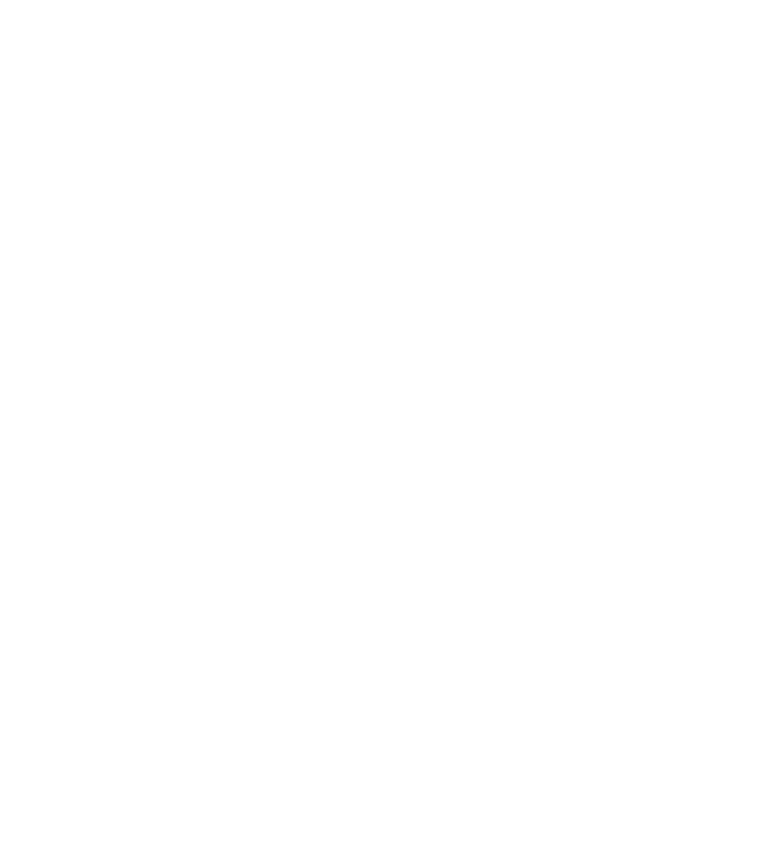
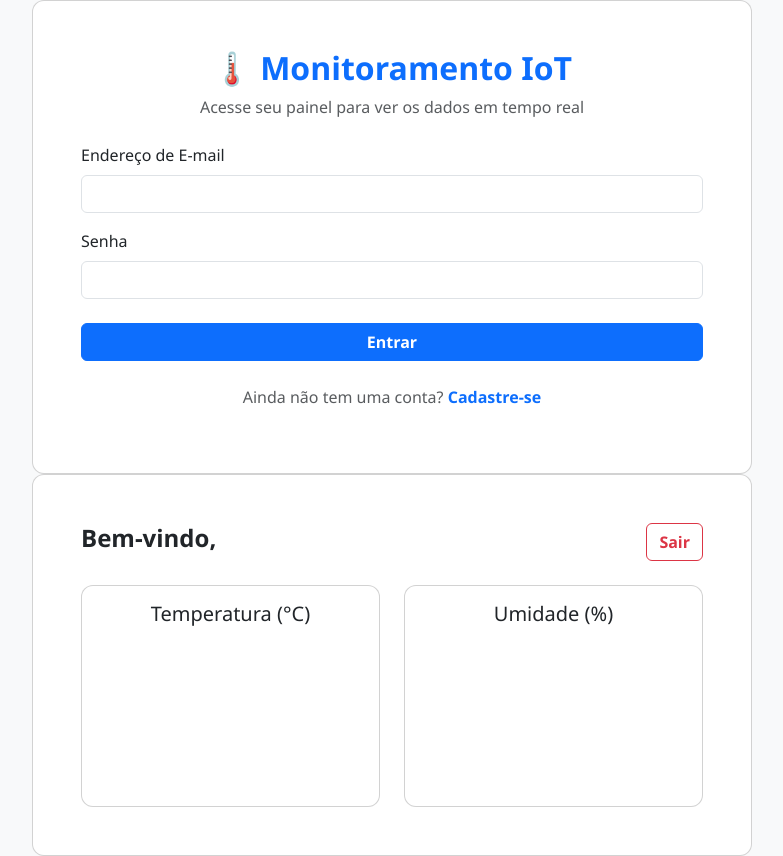
Before and after one commit to FranciscoPedro06/esp-32-atv1, a plain HTML site: page index.html in a window 1280 px wide. Shown: the whole page, without its empty margins (236-1019 px from the left). Before the commit the page ends 800 px from the top, so only its background shows below. Drawn offline with nearby package versions, Linux system fonts and the light colour scheme.

Commit message:
Html pronto com bootstrap

```diff
--- a/assets/css/style.css
+++ b/assets/css/style.css
@@ -0,0 +1,7 @@
+body {
+  font-family: "Segoe UI", Tahoma, Geneva, Verdana, sans-serif;
+}
+
+.card {
+  border-radius: 12px;
+}
--- a/index.html
+++ b/index.html
@@ -1,11 +1,78 @@
 <!DOCTYPE html>
-<html lang="en">
+<html lang="pt-BR">
 <head>
-    <meta charset="UTF-8">
-    <meta name="viewport" content="width=device-width, initial-scale=1.0">
-    <title>Document</title>
+  <meta charset="UTF-8">
+  <meta name="viewport" content="width=device-width, initial-scale=1.0">
+  <title>Monitoramento IoT - Dashboard</title>
+  <link href="https://cdn.jsdelivr.net/npm/bootstrap@5.3.0/dist/css/bootstrap.min.css" rel="stylesheet">
+  <link rel="preconnect" href="https://fonts.googleapis.com">
+  <link rel="preconnect" href="https://fonts.gstatic.com" crossorigin>
+  <link href="https://fonts.googleapis.com/css2?family=Inter:wght@400;600;700&display=swap" rel="stylesheet">
+  <link rel="stylesheet" href="assets/css/style.css">
 </head>
-<body>
+<body class="bg-light">
 
+  <div class="container centered-container">
+    <div class="row justify-content-center w-100">
+      <div class="col-lg-8 col-md-10">
+        <div id="login-container" class="card custom-card">
+          <div class="card-body p-5">
+            <div class="text-center mb-4">
+              <h2 class="fw-bold text-primary">🌡️ Monitoramento IoT</h2>
+              <p class="text-muted" id="auth-header-text">Acesse seu painel para ver os dados em tempo real</p>
+            </div>
+
+            <form id="auth-form">
+              <div class="mb-3">
+                <label for="email" class="form-label">Endereço de E-mail</label>
+                <input type="email" class="form-control" id="email" required>
+              </div>
+              <div class="mb-4">
+                <label for="password" class="form-label">Senha</label>
+                <input type="password" class="form-control" id="password" required>
+              </div>
+              <button type="submit" id="submit-btn" class="btn btn-primary w-100 fw-bold">Entrar</button>
+              <div id="login-error" class="text-danger mt-3 text-center"></div>
+            </form>
+
+            <p class="mt-4 text-center text-muted">
+              Ainda não tem uma conta? <a href="#" id="toggle-auth-mode" class="fw-bold text-decoration-none">Cadastre-se</a>
+            </p>
+          </div>
+        </div>
+
+        <div id="dashboard" class="card custom-card">
+          <div class="card-body p-5">
+            <div class="d-flex justify-content-between align-items-center mb-4">
+              <h4 class="fw-bold">Bem-vindo, <span id="user-id-display"></span></h4>
+              <button id="logout-btn" class="btn btn-outline-danger fw-bold">Sair</button>
+            </div>
+
+            <div class="row g-4">
+              <div class="col-md-6">
+                <div class="card custom-card h-100">
+                  <div class="card-body">
+                    <h5 class="card-title chart-title text-center">Temperatura (°C)</h5>
+                    <div class="chart-container"><canvas id="tempChart"></canvas></div>
+                  </div>
+                </div>
+              </div>
+              <div class="col-md-6">
+                <div class="card custom-card h-100">
+                  <div class="card-body">
+                    <h5 class="card-title chart-title text-center">Umidade (%)</h5>
+                    <div class="chart-container"><canvas id="humChart"></canvas></div>
+                  </div>
+                </div>
+              </div>
+            </div>
+          </div>
+        </div>
+      </div>
+    </div>
+  </div>
+
+  <script src="https://cdn.jsdelivr.net/npm/bootstrap@5.3.0/dist/js/bootstrap.bundle.min.js"></script>
+  <script type="module" src="assets/js/script.js"></script>
 </body>
 </html>
```
